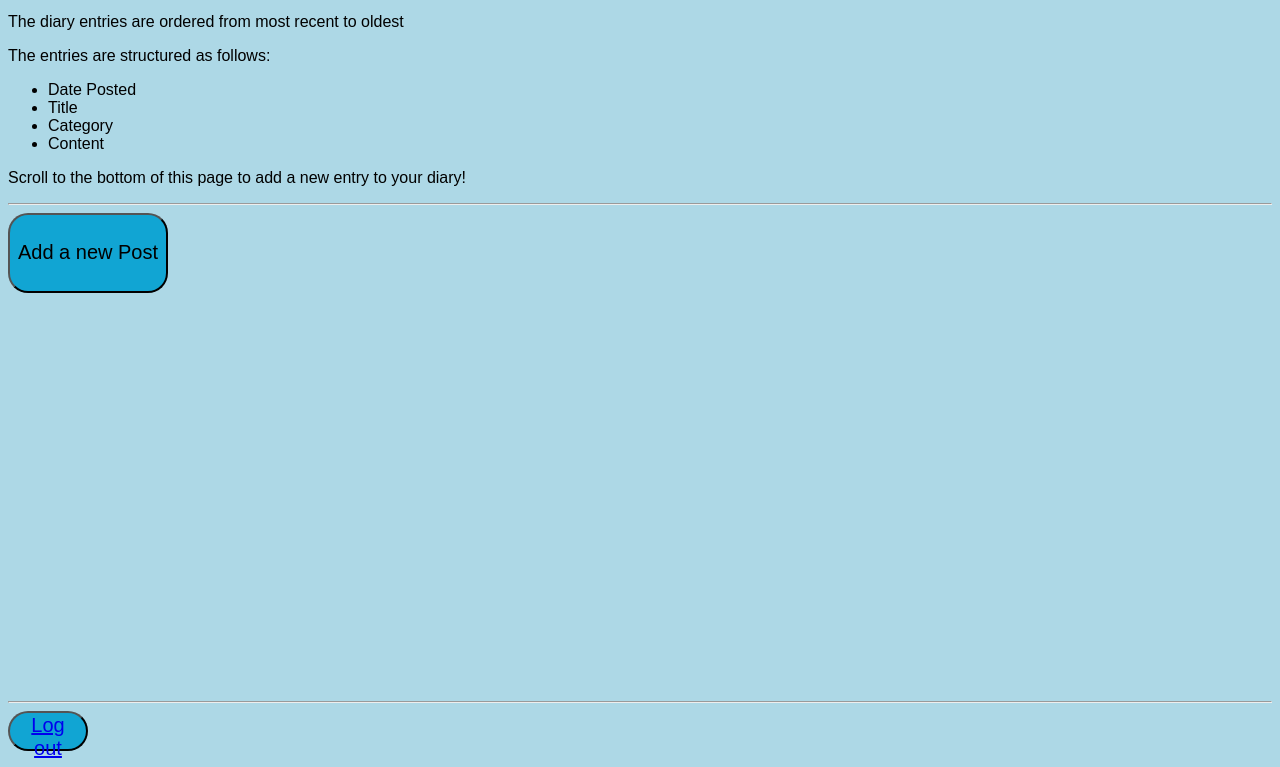
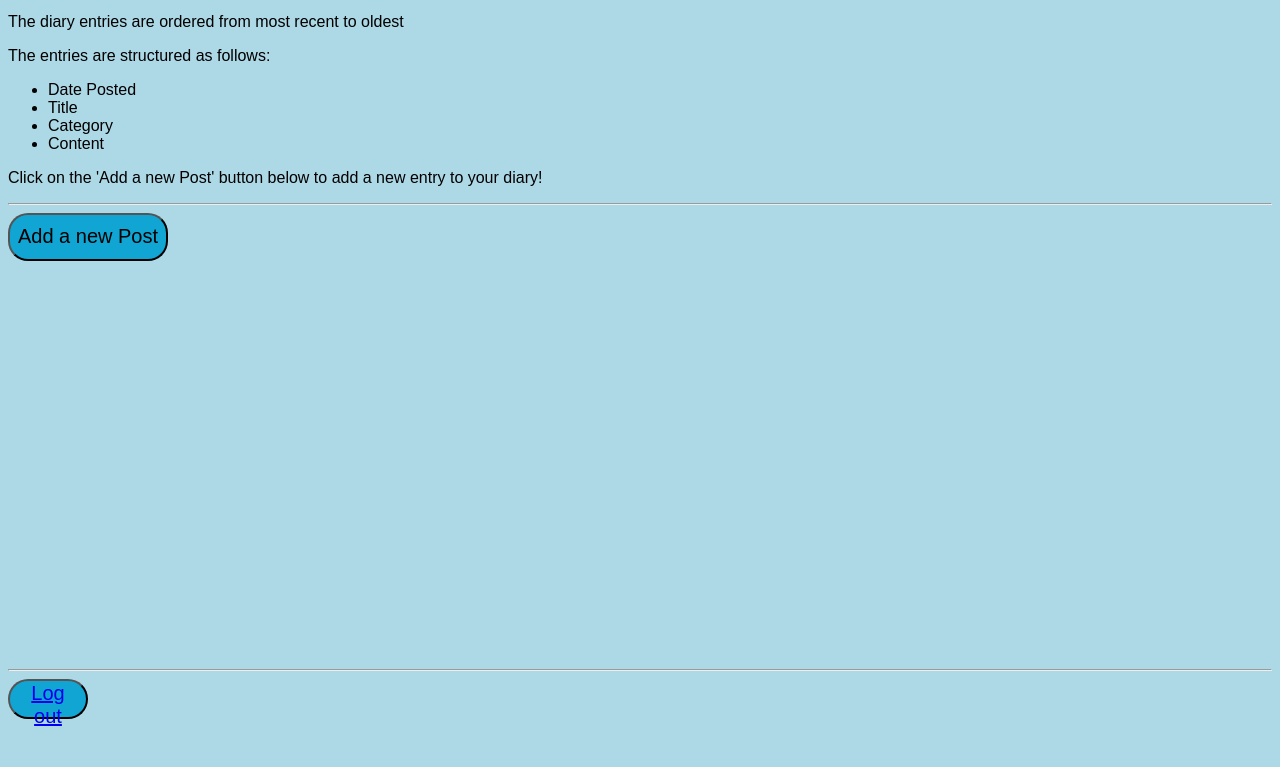
Before and after one commit to jgooday48/diary, a plain HTML site: page client/diary.html in a window 1280 px wide. Shown: the part 101-868 px from the top of the page. After the commit the page ends 836 px from the top, so only its background shows below. Drawn offline with Linux system fonts and the light colour scheme; no server answers.

Commit message:
edit diary.html

```diff
--- a/client/assets/css/diary.css
+++ b/client/assets/css/diary.css
@@ -21,7 +21,7 @@ body {
 .newPostBtn {
     background-color: #11A5D3;
     width: 20vh;
-    height: 10vh;
+    height: 6vh;
     border-radius: 20px;
     font-size: 20px;
 }
--- a/client/assets/js/diary.js
+++ b/client/assets/js/diary.js
@@ -44,7 +44,7 @@ function createPostElement(data) {
             },
             method: 'DELETE'
         };
-        const userResponse = window.confirm("Do you want to proceed with deleting this entry?");
+        const userResponse = window.confirm("Do you want to delete this entry?");
         if (userResponse) {
 
             const response = await fetch(
--- a/client/diary.html
+++ b/client/diary.html
@@ -26,7 +26,7 @@
         <li>Content</li>
     </ul>
     </p>
-    <p>Scroll to the bottom of this page to add a new entry to your diary!</p>
+    <p>Click on the 'Add a new Post' button below to add a new entry to your diary!</p>
     <hr />
     <main>
         <div class="addPost">
```
